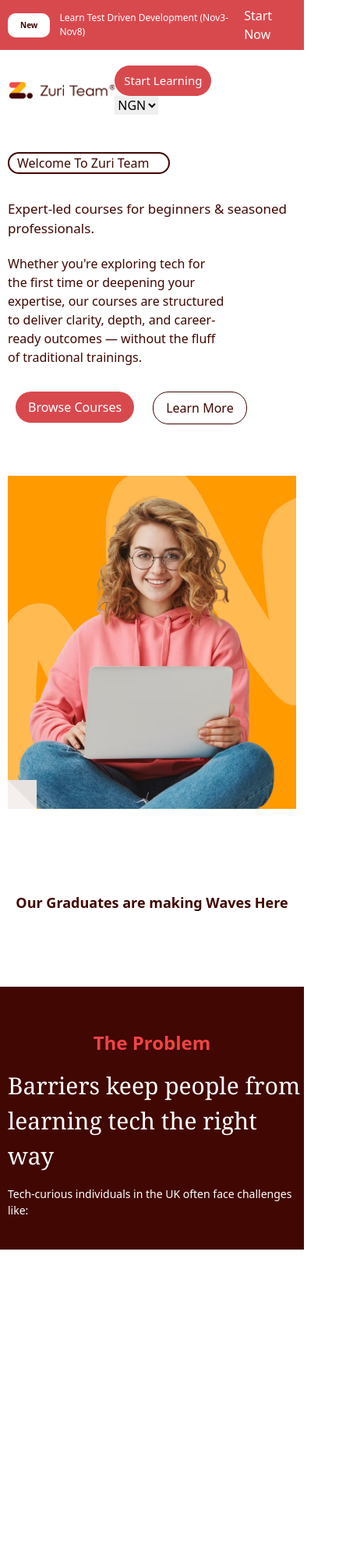
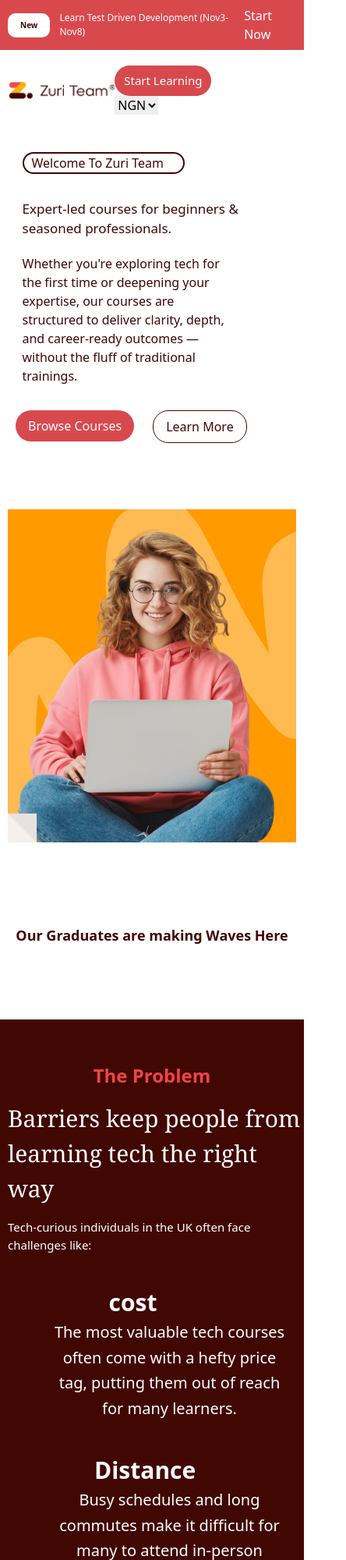
Before and after one commit to Fidence023/Zuri-team, a website: page index.html in a window 390 px wide. Shown: the top 2000 px of the page at 78% size, 444 px wide, since content can reach past the window. Before the commit the page ends 1602 px from the top, so only its background shows below. Drawn offline with Linux system fonts and the light colour scheme.

Commit message:
i added some words

```diff
--- a/index.html
+++ b/index.html
@@ -55,12 +55,14 @@
       </header>
       <main class="flex flex-col md:flex-row content">
         <aside class="w-full md:w-full space-y-8 mt-[2rem] md:mt-[5rem]">
-          <div class="border-2 border-zuriBrown rounded-[20px] w-[13rem]">
+          <div
+            class="border-2 ml-[5%] md:ml-0 border-zuriBrown rounded-[20px] w-[13rem]"
+          >
             <h3 class="text-zuriBrown content rounded-[5rem]">
               Welcome To Zuri Team
             </h3>
           </div>
-          <div class="mt-1">
+          <div class="mt-1 ml-[5%] md:ml-0">
             <h1 class="text-[17px] md:text-[48px] text-zuriBrown">
               Expert-led courses for beginners & seasoned professionals.
             </h1>
@@ -71,7 +73,7 @@
               trainings.
             </p>
           </div>
-          <div class="flex flex-row content mt-8 gap-6">
+          <div class="flex flex-row content ml-[5%] md:ml-0 mt-8 gap-6">
             <a href="">
               <button class="bg-zuriOrange rounded-[20px] text-white py-2 px-4">
                 Browse Courses
@@ -87,7 +89,7 @@
           </div>
         </aside>
         <aside
-          class="w-full h-[35rem] bg-[url(../assests/zuri.team/1_1.avif)] bg-no-repeat bg-contain bg-center"
+          class="w-full h-[35rem] mt-[5%] md:mt-0 bg-[url(../assests/zuri.team/1_1.avif)] bg-no-repeat bg-contain bg-center"
         ></aside>
       </main>
       <section class="content">
@@ -185,17 +187,19 @@
       </section>
 
       <section class="mt-9 bg-zuriBrown w-full">
-        <div class="bg-zuriBrown flex flex-col justify-center space-y-4">
-          <h2 class="text-red-500 content font-bold mt-14 md:mt-20 text-2xl">
+        <div class="bg-zuriBrown w-full flex flex-col justify-center space-y-4">
+          <h2
+            class="text-red-500 content font-bold mt-14 md:mt-20 text-2xl items-center"
+          >
             The Problem
           </h2>
           <h1
-            class="content text-[30px] md:text-5xl font-medium font-serif text-white w-[25rem] md:w-[40rem]"
+            class="content text-[30px] md:text-5xl font-medium font-serif text-white w-[25rem] md:w-[40rem] ml-0"
           >
             Barriers keep people from learning tech the right way
           </h1>
           <h3
-            class="content font-light text-[14px] md:text-base text-white ml-8"
+            class="content font-light text-[15px] md:text-base text-white ml-8"
           >
             Tech-curious individuals in the UK often face challenges like:
           </h3>
@@ -203,36 +207,42 @@
         <div
           class="flex flex-col md:flex-row content justify-between mt-10 w-full gap-10"
         >
-          <!-- <div class="mt-8 w-full">
+          <div class="md:mt-8 w-full">
             <h3
-              class="text-white font-sans font-light text-[30px] w-[19rem] ml-[10%]"
+              class="text-white font-sans font-bold text-[30px] w-[19rem] ml-[35%] md:ml-[10%]"
             >
               cost
             </h3>
             <p
-              class="text-white text-center leading-relaxed font-sans font-light text-xl w-[19rem]"
+              class="text-white text-center leading-relaxed font-sans font-light text-xl w-[19rem] ml-[15%] md:ml-0"
             >
               The most valuable tech courses often come with a hefty price tag,
               putting them out of reach for many learners.
             </p>
-          </div> -->
-          <!-- <div class="flex flex-col mt-8">
-            <h3 class="text-white font-sans font-bold text-2xl content">
+          </div>
+
+          <div class="md:mt-8 w-full">
+            <h3
+              class="text-white font-sans font-bold text-[30px] w-[19rem] ml-[30%] md:ml-[10%]"
+            >
               Distance
             </h3>
             <p
-              class="text-white text-center leading-relaxed font-light text-xl w-[19rem]"
+              class="text-white text-center leading-relaxed font-light text-xl w-[19rem] ml-[15%] md:ml-0"
             >
               Busy schedules and long commutes make it difficult for many to
               attend in-person classes or training programs.
             </p>
-          </div>  -->
+          </div>
+
           <!-- <div class="flex flex-col mt-8">
-            <h3 class="text-white font-sans font-bold text-2xl content">
+            <h3
+              class="text-white font-sans font-bold text-2xl content ml-[35%] md:ml-[10%]"
+            >
               Entrance Exams
             </h3>
             <p
-              class="text-white text-center font-light leading-relaxed text-xl w-[19rem]"
+              class="text-white text-center font-light leading-relaxed text-xl w-[19rem] ml-[15%] md:ml-0"
             >
               Many bootcamps and tech schools require tough entrance exams that
               discourage or exclude eager learners.
```
Also changed, not shown: src/output.css.
